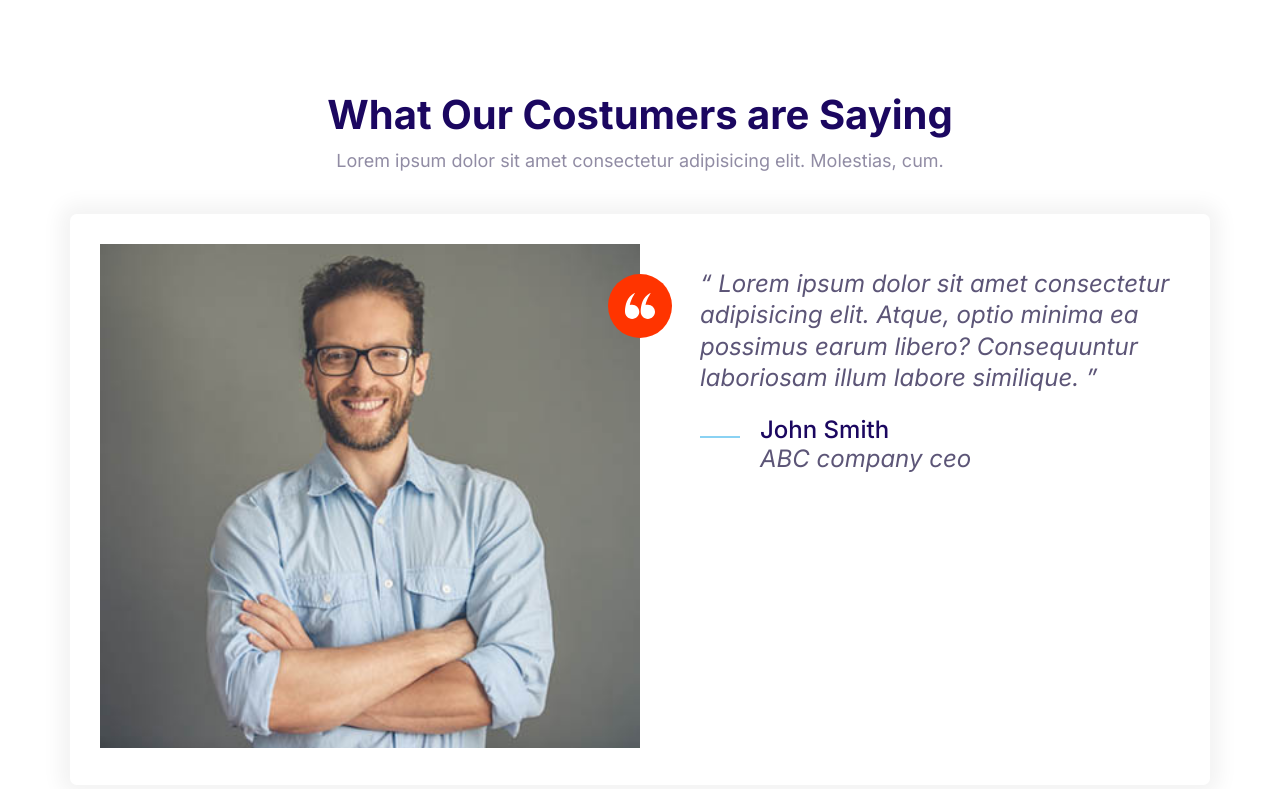
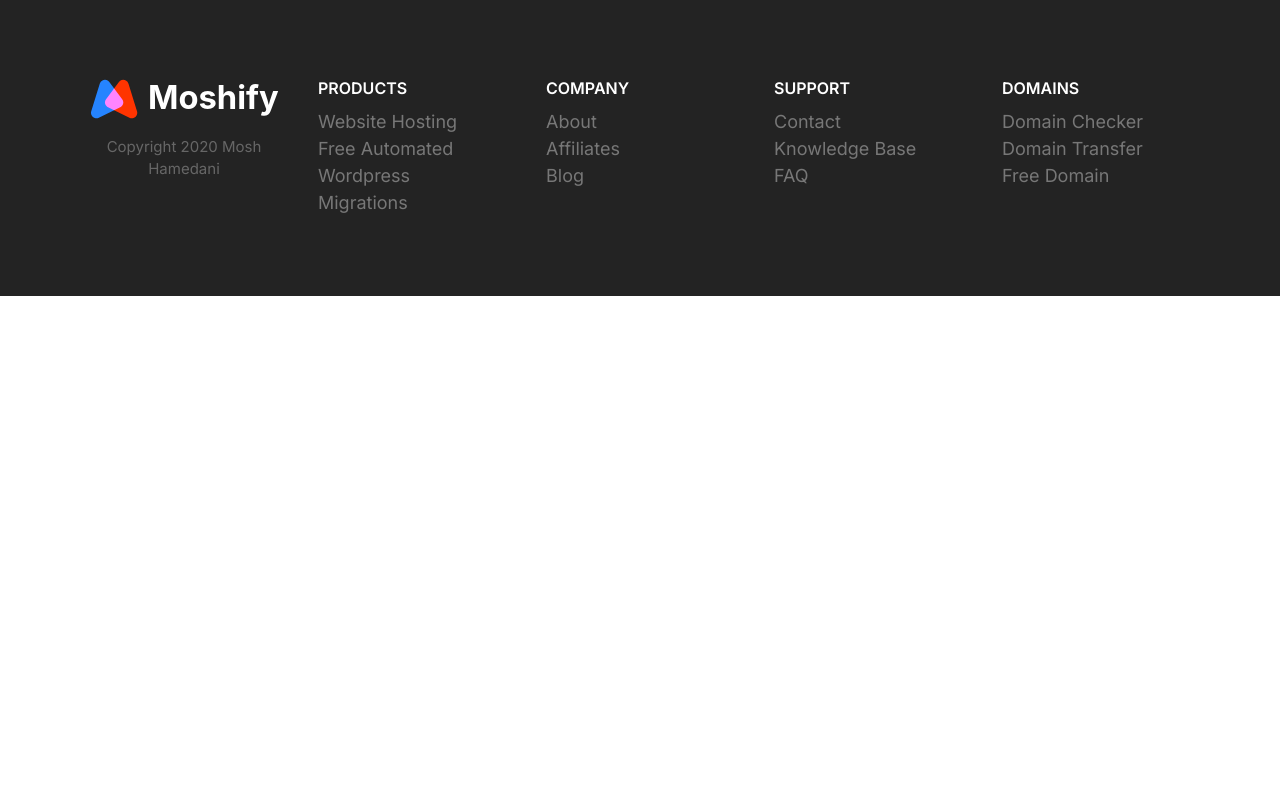
Before and after one commit to ali-reza-2531/moshify, a plain HTML site: page index.html in a window 1280 px wide. Drawn offline with Linux system fonts and the light colour scheme.

Commit message:
Define the style for footer block.

```diff
--- a/css/styles.css
+++ b/css/styles.css
@@ -811,3 +811,63 @@
     max-width: 700px;
   }
 }
+/* Footer */
+.footer{
+  background: #232323;
+}
+.footer a {
+  color: #777;
+  transition: color 0.3s;
+}
+.footer a:hover{
+  color:#fff;
+}
+.footer__section .list{
+  margin: 0;
+}
+.footer__section{
+  padding: 2rem;
+  border-bottom: 1px solid #393939;
+}
+.footer__heading{
+  text-transform: uppercase;
+  font-weight:600;
+}
+.footer__brand{
+  margin-top: 5rem;
+  text-align: center;
+}
+.footer__brand img{
+  width: 100%;
+  max-width: 230px;
+}
+.footer__copyright{
+  font-size: 2.1rem;
+  color: #fff;
+  opacity: 0.3;
+}
+@media screen and  (min-width:768px){
+  .footer__sections{
+    grid-template-columns: repeat(auto-fit,minmax(10rem,1fr));
+  }
+  .footer .collapsible__chevron{
+  display: none;
+ }
+ .footer .collapsible__content{
+  opacity: 1;
+  max-height: 100%;
+ }
+ .footer__brand{
+  order:-1;
+  margin-top: 1rem;
+ }
+ .footer__copyright{
+  font-size: 1.5rem;
+ }
+ .footer__section{
+  border: 0;
+ }
+ .footer__heading{
+  font-size: 1.6rem;
+ }
+}
--- a/index.html
+++ b/index.html
@@ -14,49 +14,74 @@
     <link rel="stylesheet" href="css/styles.css" />
   </head>
   <body>
-    <section class="block">
-      <header class="block__header">
-        <h2>What Our Costumers are Saying</h2>
-        <p>
-          Lorem ipsum dolor sit amet consectetur adipisicing elit. Molestias,
-          cum.
-        </p>
+    <footer class="block block--dark footer">
+      <div class="container grid footer__sections">
+        <section class="collapsible collapsible--expanded footer__section">
+          <header class="collapsible__header">
+            <h2 class="collapsible__heading footer__heading">Products</h2>
+            <svg class="icon icon--white collapsible__chevron">
+              <use xlink:href="images/sprite2.svg#chevron"></use>
+            </svg>
           </header>
-      <div class="container">
-        <div class="card testimonial">
-          <div class="grid grid--1x2">
-            <div class="testimonial__image">
-              <img src="images/testimonial.jpg" alt="A happy customer" />
-              <span class="icon-container icon-container--accent">
-                <svg class="icon icon--white icon--small">
-                  <use xlink:href="images/sprite.svg#quotes"></use>
+          <div class="collapsible__content">
+            <ul class="list">
+              <li><a href="#">Website Hosting</a></li>
+              <li><a href="#">Free Automated Wordpress</a></li>
+              <li><a href="#">Migrations</a></li>
+            </ul>
+          </div>
+        </section>
+        <section class="collapsible footer__section">
+          <header class="collapsible__header">
+            <h2 class="collapsible__heading footer__heading">Company</h2>
+            <svg class="icon icon--white collapsible__chevron">
+              <use xlink:href="images/sprite2.svg#chevron"></use>
             </svg>
-              </span>
+          </header>
+          <div class="collapsible__content">
+            <ul class="list">
+              <li><a href="#">About</a></li>
+              <li><a href="#">Affiliates</a></li>
+              <li><a href="#">Blog</a></li>
+            </ul>
           </div>
-            <blockquote class="quote">
-              <p class="quote__text">
-                Lorem ipsum dolor sit amet consectetur adipisicing elit. Atque,
-                optio minima ea possimus earum libero? Consequuntur laboriosam
-                illum labore similique.
-              </p>
-              <footer>
-                <div class="media">
-                  <div class="media__image">
-                    <svg class="icon icon--primary quote__line">
-                      <use xlink:href="images/sprite.svg#line"></use>
+        </section>
+        <section class="collapsible footer__section">
+          <header class="collapsible__header">
+            <h2 class="collapsible__heading footer__heading">Support</h2>
+            <svg class="icon icon--white collapsible__chevron">
+              <use xlink:href="images/sprite2.svg#chevron"></use>
             </svg>
+          </header>
+          <div class="collapsible__content">
+            <ul class="list">
+              <li><a href="#">Contact</a></li>
+              <li><a href="#">Knowledge Base</a></li>
+              <li><a href="#">FAQ</a></li>
+            </ul>
           </div>
-                  <div class="media__body">
-                    <h3 class="media__title quote__author">John Smith</h3>
-                    <p class="quote__organizatoin">ABC company ceo</p>
+        </section>
+        <section class="collapsible footer__section">
+          <header class="collapsible__header">
+            <h2 class="collapsible__heading footer__heading">Domains</h2>
+            <svg class="icon icon--white collapsible__chevron">
+              <use xlink:href="images/sprite2.svg#chevron"></use>
+            </svg>
+          </header>
+          <div class="collapsible__content">
+            <ul class="list">
+              <li><a href="#">Domain Checker</a></li>
+              <li><a href="#">Domain Transfer</a></li>
+              <li><a href="#">Free Domain</a></li>
+            </ul>
           </div>
+        </section>
+        <section class="footer__brand">
+          <img src="images/logo.svg" alt="" />
+          <p class="footer__copyright">Copyright 2020 Mosh Hamedani</p>
+        </section>
       </div>
     </footer>
-            </blockquote>
-          </div>
-        </div>
-      </div>
-    </section>
     <script src="js/main.js"></script>
   </body>
 </html>
```
Also changed, not shown: components/footer-block.html (added, +68 -0 lines). Lines whose indentation alone changed are shown as unchanged.
